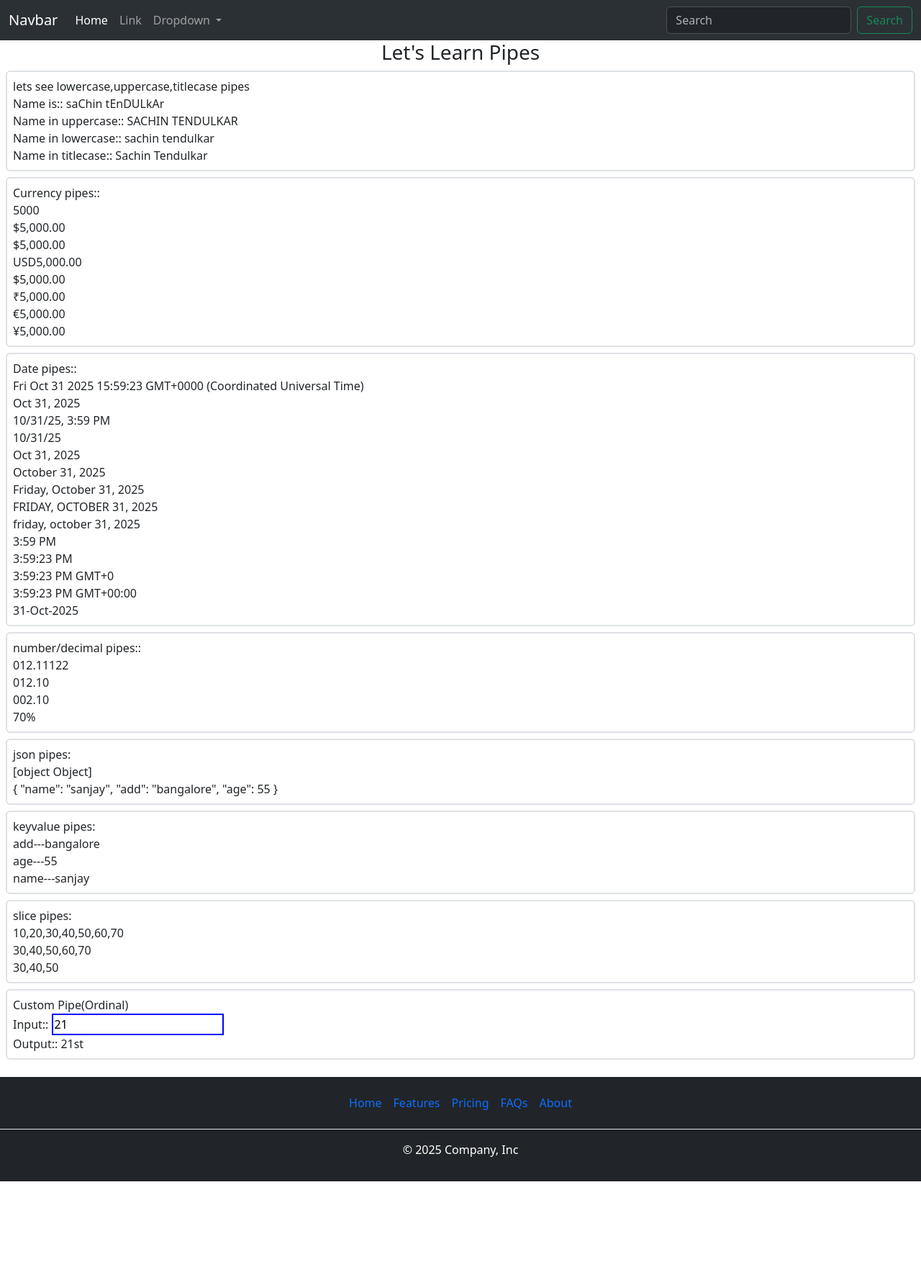
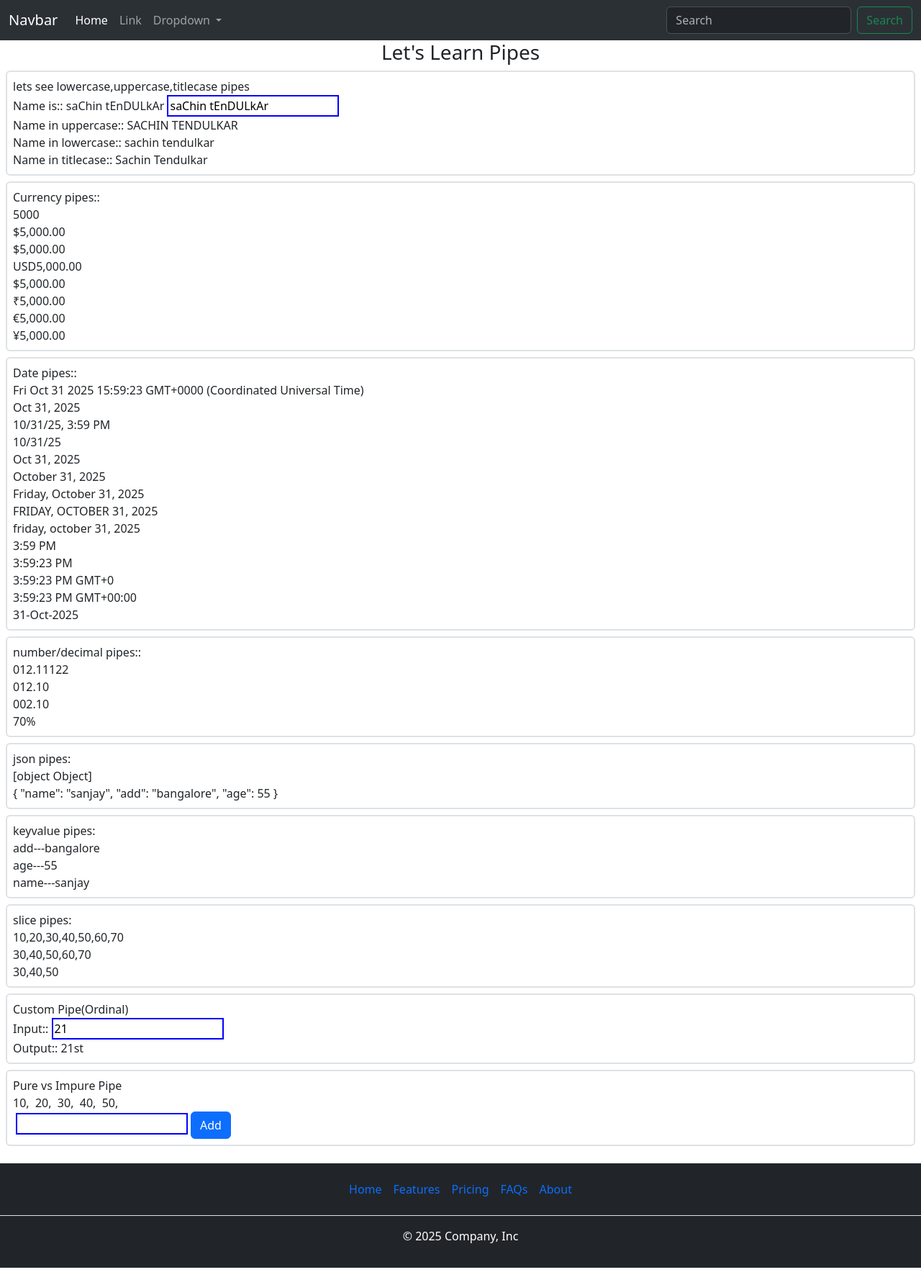
Before and after one commit to sanjaysamantra1/eureka_angular_oct_2025_project1, an Angular app: page / in a window 1280 px wide. Shown: the whole page at 72% size. Before the commit the page ends 1665 px from the top, so only its background shows below. Built offline with nearby package versions, Linux system fonts and the light colour scheme.

Commit message:
pure and impure pipe

```diff
--- a/src/app/components/pipes-demo/pipes-demo.html
+++ b/src/app/components/pipes-demo/pipes-demo.html
@@ -2,7 +2,9 @@
 
 <div class="border border-2 rounded-2 p-2 m-2">
   <div>lets see lowercase,uppercase,titlecase pipes</div>
-  <div>Name is:: {{ myName }}</div>
+  <div>
+    Name is:: {{ myName }} <span><input [(ngModel)]="myName" /></span>
+  </div>
   <div>Name in uppercase:: {{ myName | uppercase }}</div>
   <div>Name in lowercase:: {{ myName | lowercase }}</div>
   <div>Name in titlecase:: {{ myName | titlecase }}</div>
@@ -57,7 +59,7 @@
 <div class="border border-2 rounded-2 p-2 m-2">
   <div>keyvalue pipes:</div>
   @for(entry of user | keyvalue;track $index){
-    <div>{{ entry.key }}---{{ entry.value }}</div>
+  <div>{{ entry.key }}---{{ entry.value }}</div>
   }
 </div>
 
@@ -71,5 +73,16 @@
 <div class="border border-2 rounded-2 p-2 m-2">
   <div>Custom Pipe(Ordinal)</div>
   <div>Input:: <input [(ngModel)]="num" type="number" /></div>
-  <div>Output:: {{num | ordinal}}</div>
+  <div>Output:: {{ num | ordinal }}</div>
 </div>
+
+<div class="border border-2 rounded-2 p-2 m-2">
+  <div>Pure vs Impure Pipe</div>
+  @for(ele of numArray|mysort;track $index){
+  <span>{{ ele }}, &nbsp;</span>
+  }
+  <div>
+    <input #newNum class="mx-1" />
+    <button class="btn btn-primary" (click)="numArray.push(+newNum.value)">Add</button>
+  </div>
+</div>
--- a/src/app/components/pipes-demo/pipes-demo.ts
+++ b/src/app/components/pipes-demo/pipes-demo.ts
@@ -2,13 +2,15 @@ import { CommonModule } from '@angular/common';
 import { Component } from '@angular/core';
 import { FormsModule } from '@angular/forms';
 import { OrdinalPipe } from '../../custom_pipes/ordinal-pipe';
+import { MysortPipe } from '../../custom_pipes/mysort-pipe';
 
 @Component({
   selector: 'app-pipes-demo',
   imports: [
     CommonModule,
     FormsModule,
-    OrdinalPipe
+    OrdinalPipe,
+    MysortPipe
   ],
   templateUrl: './pipes-demo.html',
   styleUrl: './pipes-demo.css',
@@ -21,4 +23,6 @@ export class PipesDemo {
   user = { name: 'sanjay', add: 'bangalore', age: 55 };
   numArr = [10, 20, 30, 40, 50, 60, 70];
   num: number = 21;
+
+  numArray: number[] = [50, 10, 40, 20, 30]
 }
--- /dev/null
+++ b/src/app/custom_pipes/mysort-pipe.ts
@@ -0,0 +1,14 @@
+import { Pipe, PipeTransform } from '@angular/core';
+
+@Pipe({
+  name: 'mysort',
+  pure:false
+})
+export class MysortPipe implements PipeTransform {
+
+  transform(arr: any) {
+    console.log('my sort pipe')
+    return arr.sort((a:any, b:any) => a - b);
+  }
+
+}
--- a/src/app/custom_pipes/ordinal-pipe.ts
+++ b/src/app/custom_pipes/ordinal-pipe.ts
@@ -1,10 +1,12 @@
 import { Pipe, PipeTransform } from '@angular/core';
 
 @Pipe({
-  name: 'ordinal'
+  name: 'ordinal',
+  // pure: false
 })
 export class OrdinalPipe implements PipeTransform {
   transform(input: any) {
+    console.log('Ordinal Pipe...')
     let rem = input % 10;
     let res = '';
 
```
Also changed, not shown: 1 other file (tests, documents, lock files or other folders).
